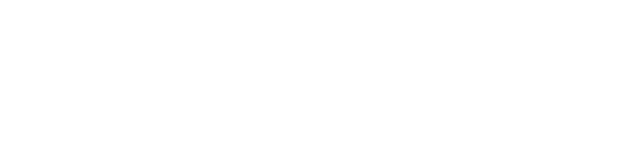
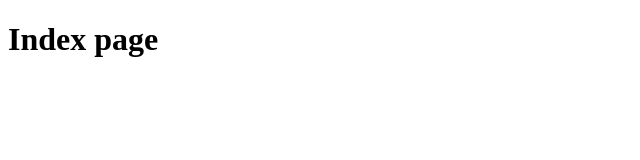
Before and after one commit to yookeunsu/firstrepository, a plain HTML site: page index.html in a window 1280 px wide. Shown: the whole page, without its empty margins (0-640 px from the left). Drawn offline with Linux system fonts and the light colour scheme.

Commit message:
Update index.html

```diff
--- a/index.html
+++ b/index.html
@@ -6,6 +6,6 @@
     <title>Document</title>
 </head>
 <body>
-
+    <h1>Index page</h1>
 </body>
 </html>
```
